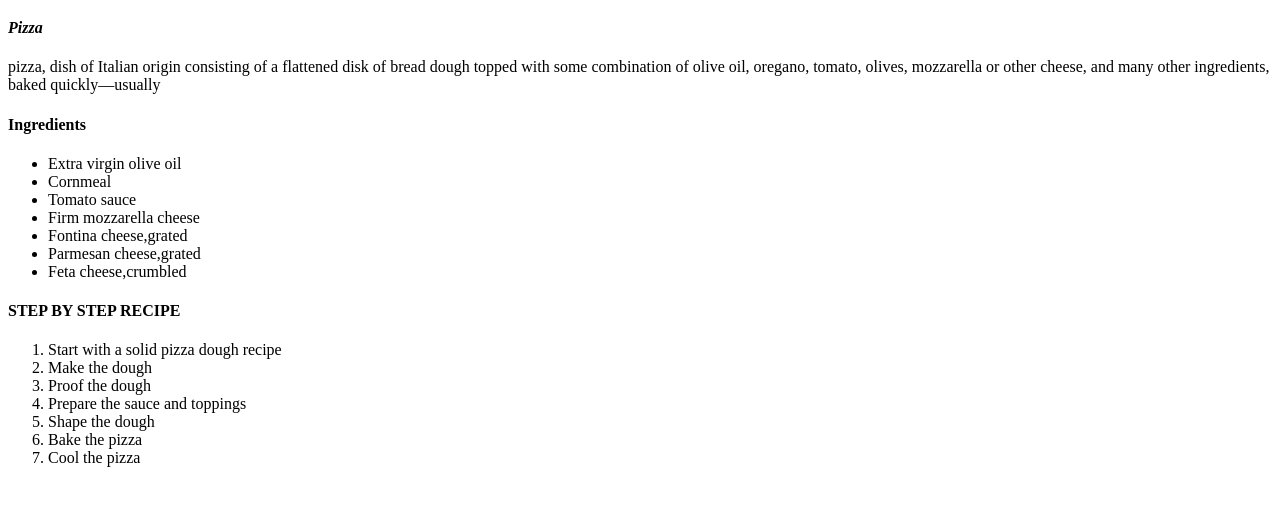
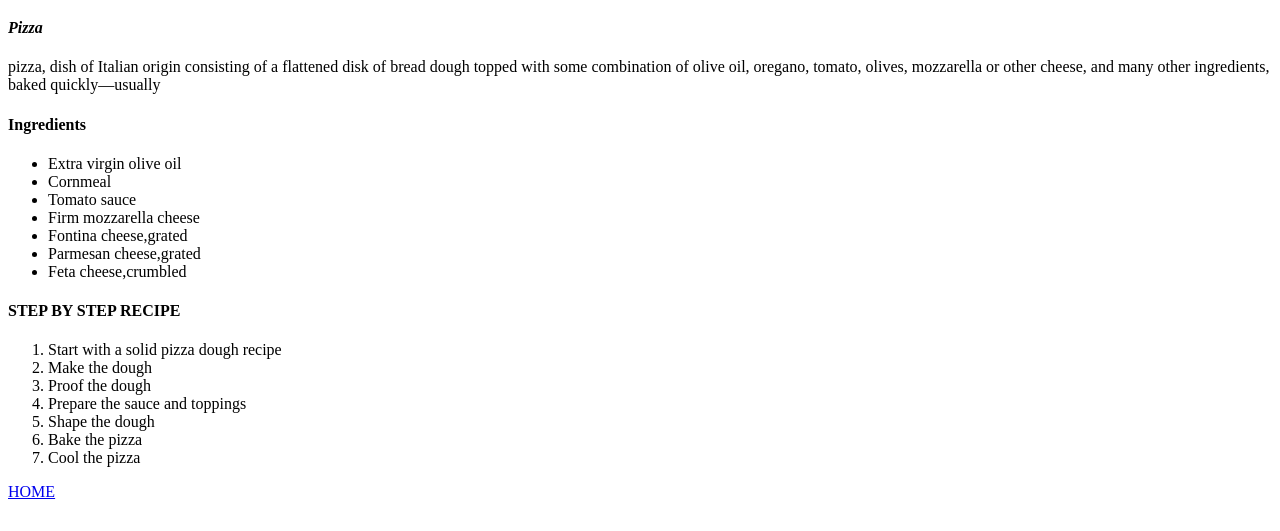
Before and after one commit to lanz0p/odin-recipes, a plain HTML site: page recipes/pizza.html in a window 1280 px wide. Shown: the part 269-800 px from the top of the page. Drawn offline with Linux system fonts and the light colour scheme.

Commit message:
added a home link to both recipes pages

```diff
--- a/recipes/pizza.html
+++ b/recipes/pizza.html
@@ -27,6 +27,7 @@
             <li>Bake the pizza</li>
             <li>Cool the pizza</li>
         </ol></p>
+        <a href="../index.html">HOME</a>
     </body>
 </html>
 <!--made the pizza recipe with a  pic and lists-->
```
Also changed, not shown: recipes/taboule.html (+1 -0 lines).
